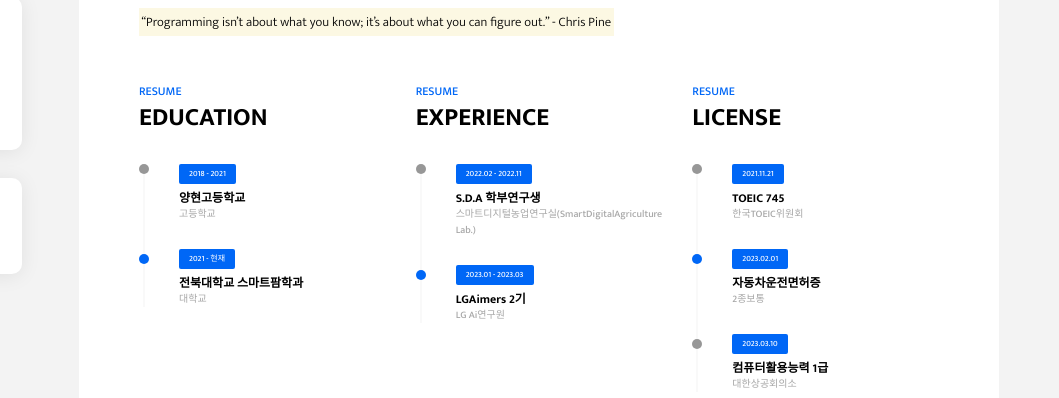
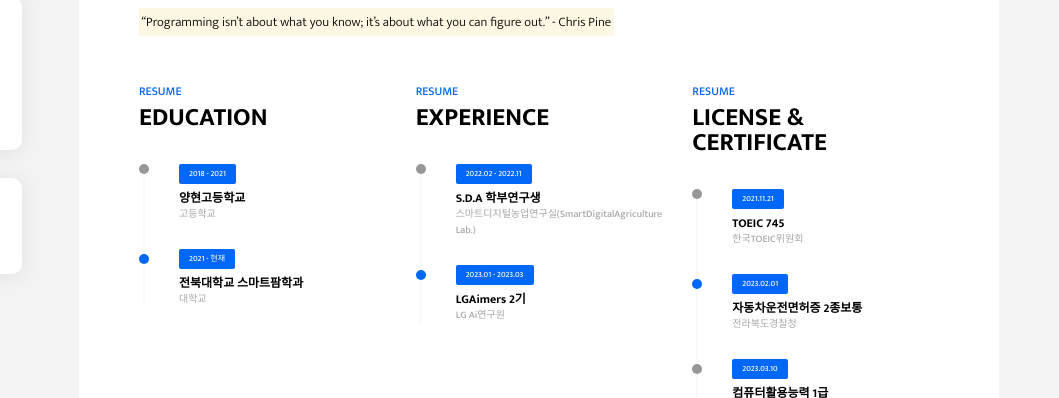
Before and after one commit to riverallzero/profile, a website: page index.html in a window 1280 px wide. Shown: the part 228-626 px from the top of the page, 221-1280 px from the left. Drawn offline with Linux system fonts and the light colour scheme.

Commit message:
add certificate

```diff
--- a/index.html
+++ b/index.html
@@ -115,7 +115,7 @@
                     </div>
                     <div class="col-lg-4">
                         <h6 class="section-subtitle">RESUME</h6>
-                        <h3 class="section-title">LICENSE</h3>
+                        <h3 class="section-title">LICENSE & CERTIFICATE</h3>
                         <ul class="time-line">
                             <li class="time-line-item">
                                 <span class="badge badge-primary">2021.11.21</span>
@@ -124,8 +124,8 @@
                             </li>
                             <li class="time-line-item">
                                 <span class="badge badge-primary">2023.02.01</span>
-                                <h6 class="time-line-item-title">자동차운전면허증</h6>
-                                <p class="time-line-item-subtitle">2종보통</p>
+                                <h6 class="time-line-item-title">자동차운전면허증 2종보통</h6>
+                                <p class="time-line-item-subtitle">전라북도경찰청</p>
                             </li>
                             <li class="time-line-item">
                                 <span class="badge badge-primary">2023.03.10</span>
```
